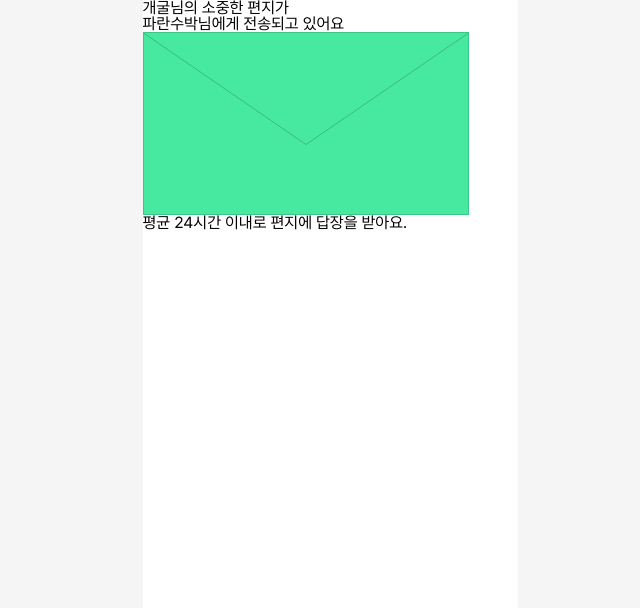
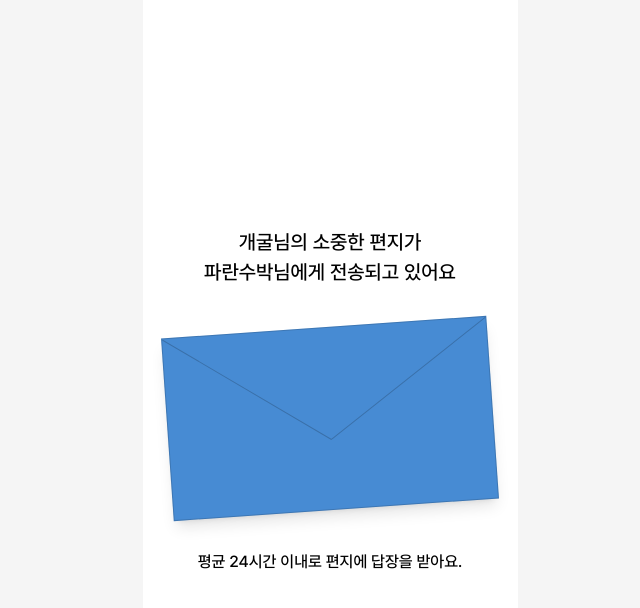
Before and after one commit to soksak-letter/soksak-Front, a React (Vite) app: page /letter/sending in a window 1280 px wide. Shown: the top 608 px of the page, without its empty margins (310-950 px from the left). Built offline with nearby package versions, Linux system fonts and the light colour scheme.

Commit message:
[#41] style : sending 페이지 스타일 수정

```diff
--- a/src/pages/letter/LetterSendingPage.tsx
+++ b/src/pages/letter/LetterSendingPage.tsx
@@ -12,14 +12,16 @@ const LetterSendingPage = () => {
   ];
 
   return (
-    <div>
-      <p>
+    <div className='flex flex-col items-center justify-center gap-10 min-h-dvh'>
+      <p className='text-[20px] font-medium leading-[150%] text-center'>
         {sender}님의 소중한 편지가
         <br />
         {receiver}님에게 전송되고 있어요
       </p>
-      <LetterEnvelope paperColor={testPapers[2].color} />
-      <p>평균 24시간 이내로 편지에 답장을 받아요.</p>
+      <LetterEnvelope paperColor={testPapers[1].color} className='-rotate-4 shadow-lg' />
+      <p className='text-[16] font-medium leading-[150%] text-center'>
+        평균 24시간 이내로 편지에 답장을 받아요.
+      </p>
     </div>
   );
 };
```
